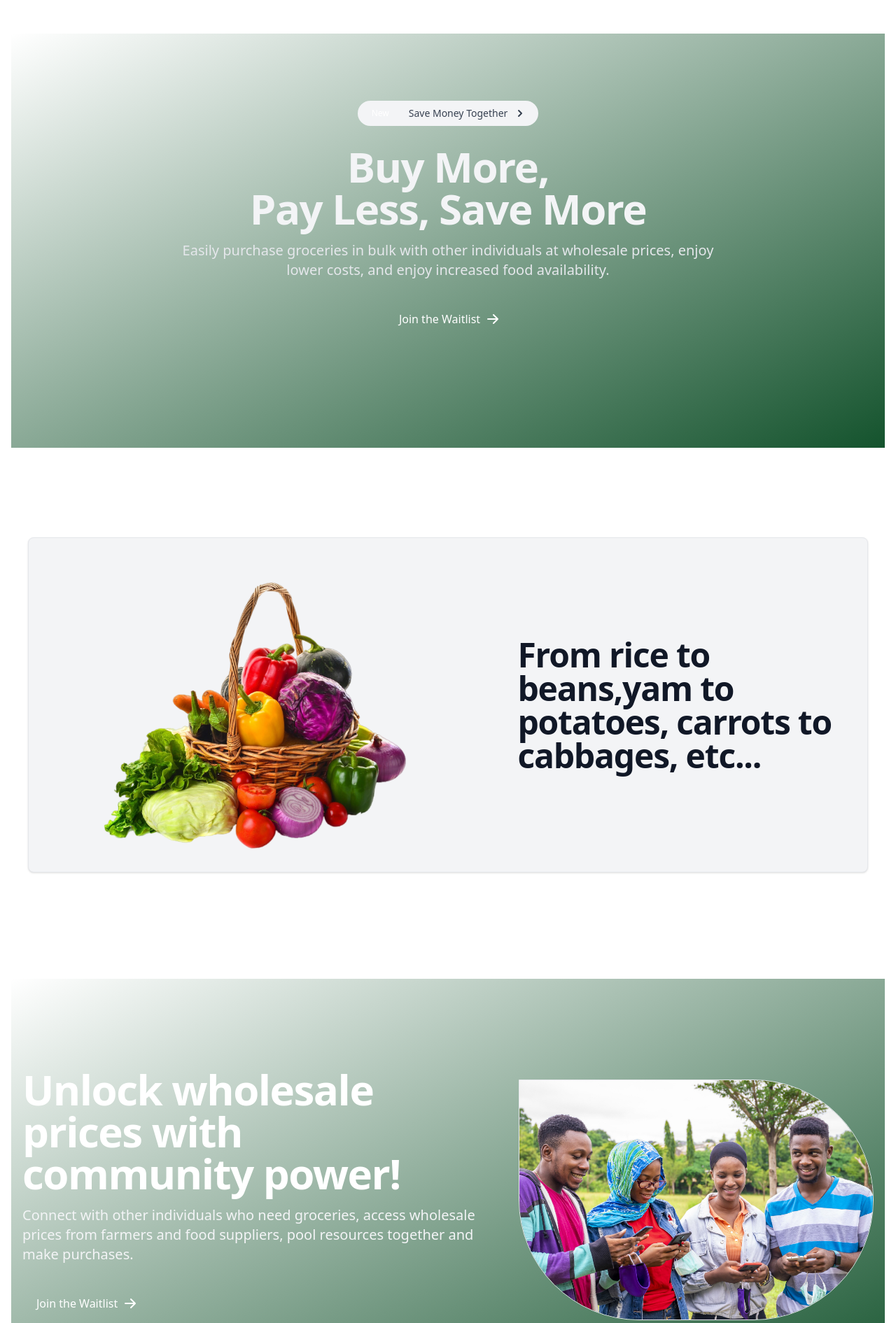
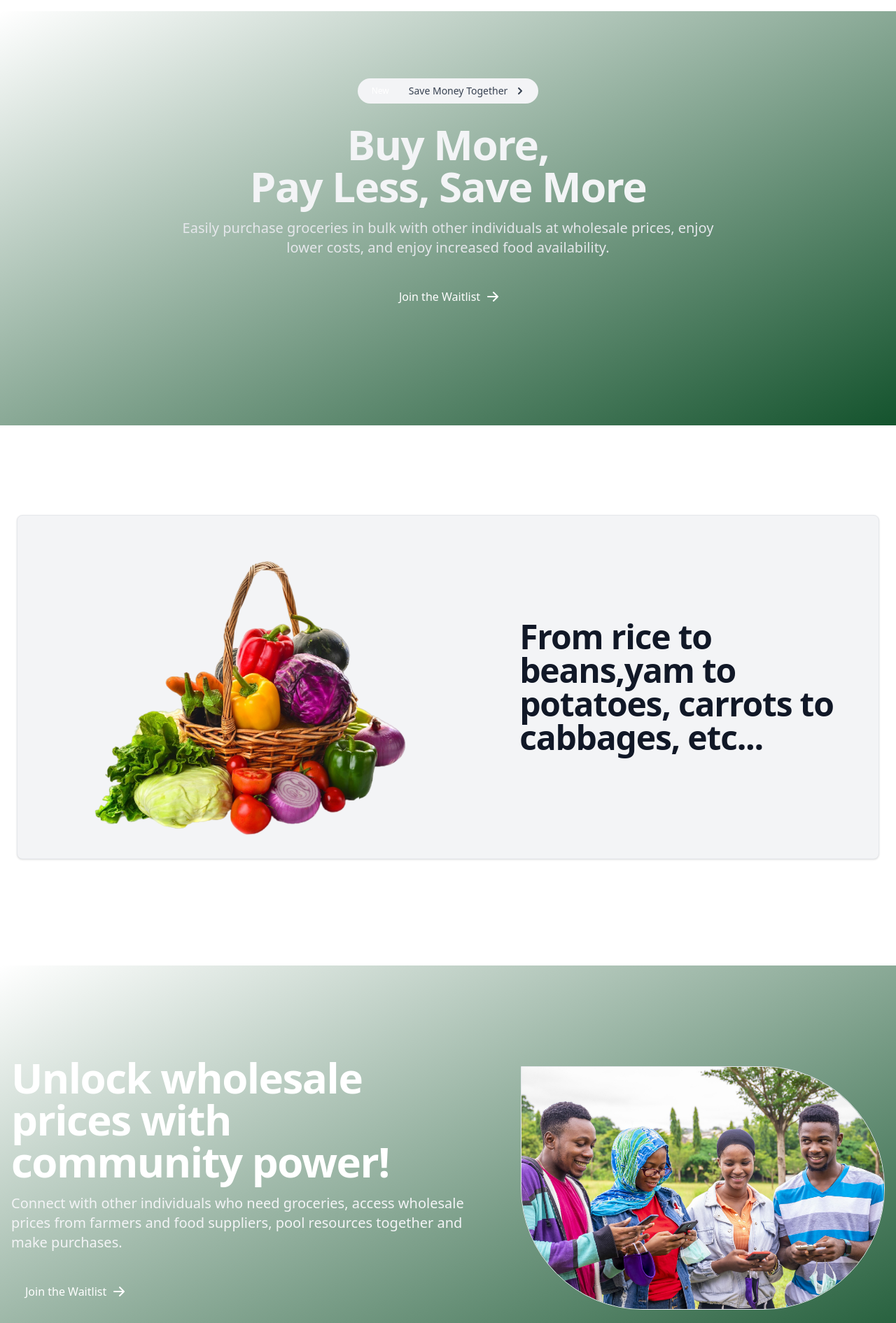
Before and after one commit to theapostleoftech/uloahia, a Django app: page / in a window 1280 px wide. Shown: the part 80-1971 px from the top of the page at 70% size. Run offline with Django 4.2, Linux system fonts and the light colour scheme; some libraries are stand-ins or nearby versions.

Commit message:
Final setup for deployment

```diff
--- a/templates/core/index.html
+++ b/templates/core/index.html
@@ -6,7 +6,7 @@
 {% block content %}
 	<!-- Hero Section -->
 	<section
-			class=" max-w-screen-2xl pt-8 pb-8 bg-gradient-to-tl from-green-900 bg-primary-600 dark:bg-gray-900">
+			class="mx-auto pt-8 pb-8 bg-gradient-to-tl from-green-900 bg-primary-600 dark:bg-gray-900">
 		<div class="max-w-screen-xl mx-auto py-8 px-4 text-center lg:py-16 lg:px-12">
 			<a href="{% url 'core:join_waitlist' %}" class="inline-flex justify-between items-center py-1 px-1 pr-4 mb-7 text-sm text-gray-700
 			   bg-gray-100 rounded-full dark:bg-gray-800 dark:text-white hover:bg-gray-200 dark:hover:bg-gray-700"
--- a/templates/layouts/_base.html
+++ b/templates/layouts/_base.html
@@ -14,7 +14,7 @@
 	{% tailwind_css %}
 
 </head>
-<body class="bg-primary min-h-screen flex flex-col">
+<body class="bg-primary min-h-screen">
 <header class="m-4">
 	<nav class="container mx-auto px-4 py-3 lg:px-6dark:bg-gray-800">
 		<div class="flex flex-wrap justify-between items-center mx-auto max-w-screen-2xl">
@@ -81,7 +81,7 @@
 		</div>
 	</nav>
 </header>
-<main class="flex-grow container mx-auto px-4 py-8">
+<main class="block relative">
 
 	{% block content %}
 	{% endblock content %}
```
Also changed, not shown: 1 other file.
